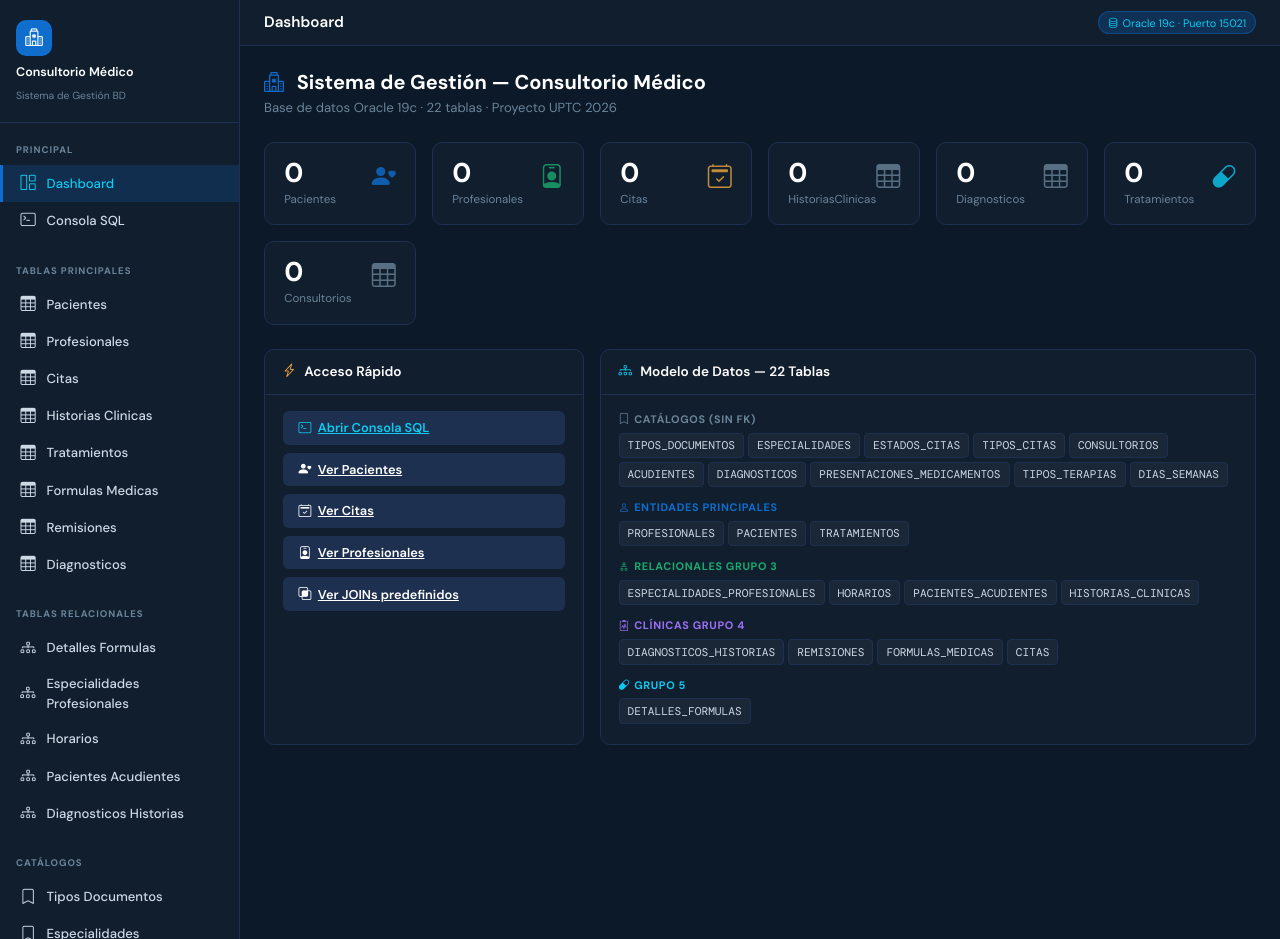
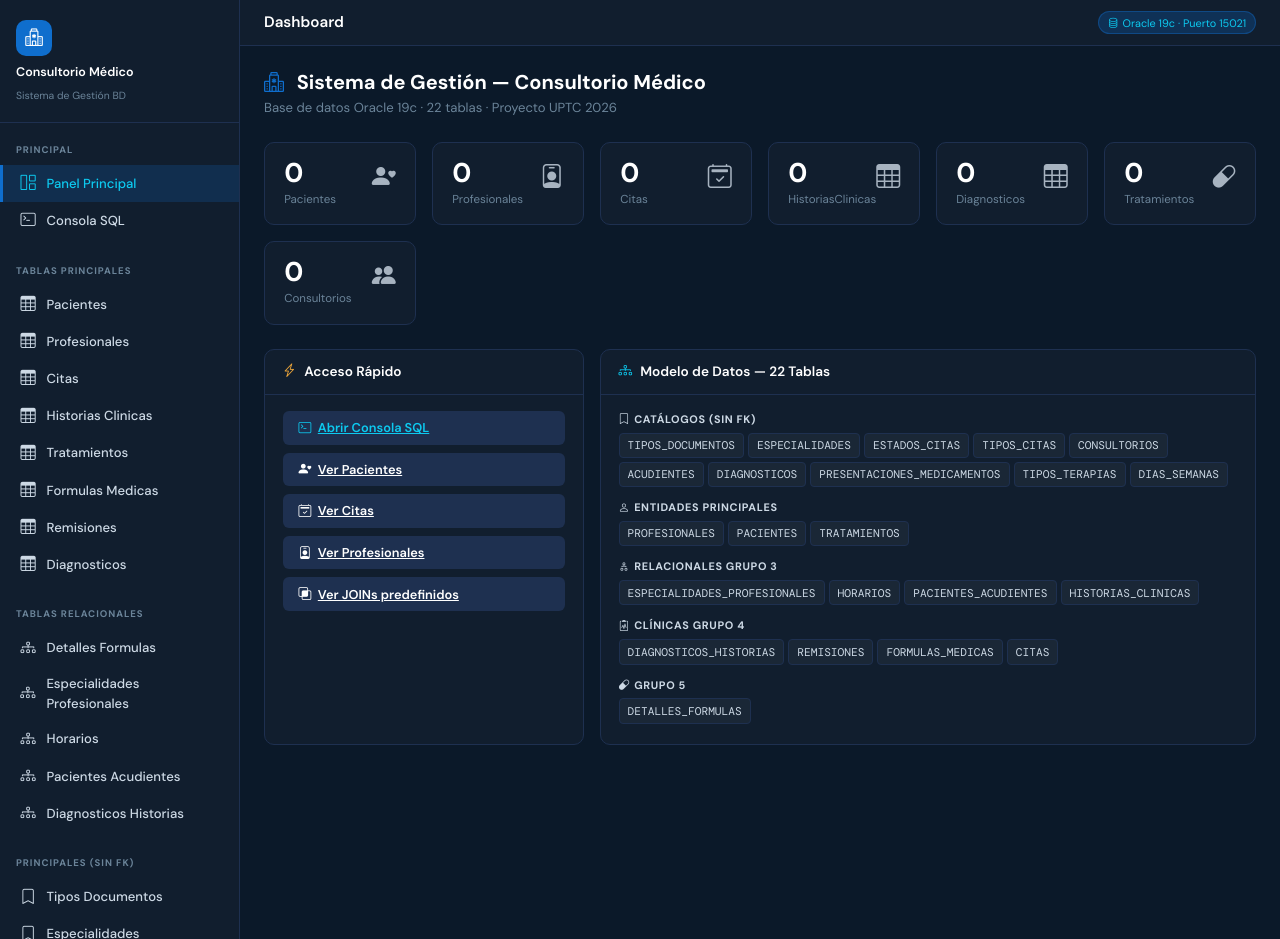
Before and after one commit to Andrea1411-coder/proyecto-bases-I, a Flask app: page / in a window 1280 px wide. Run offline with Flask 3, Linux system fonts and the light colour scheme; parts of the project's set-up code (start-up, migrations or seed data) failed here and were passed over.

Commit message:
cambios finales

```diff
--- a/app.py
+++ b/app.py
@@ -6,8 +6,8 @@ from models import db
 
 def create_app():
     app = Flask(__name__)
-    app.config.from_object(Config)
-    db.init_app(app)
+    app.config.from_object(Config) #Cargar cadena de conexion
+    db.init_app(app) # SQLAlchemy con Flask
 
     app.jinja_env.globals.update( #motor de Flask para renderizar HTML
         enumerate = enumerate,
--- a/routes/_init_.py
+++ b/routes/_init_.py
@@ -0,0 +1 @@
+# Routes package
--- a/templates/base.html
+++ b/templates/base.html
@@ -5,12 +5,12 @@
   <meta name="viewport" content="width=device-width, initial-scale=1.0"/>
   <title>{% block title %}Consultorio Médico{% endblock %} — UPTC 2026</title>
 
-  <!-- Google Fonts -->
+
   <link rel="preconnect" href="https://fonts.googleapis.com"/>
   <link rel="preconnect" href="https://fonts.gstatic.com" crossorigin/>
   <link href="https://fonts.googleapis.com/css2?family=DM+Sans:wght@300;400;500;600;700&family=DM+Mono:wght@400;500&display=swap" rel="stylesheet"/>
 
-  <!-- Bootstrap 5.3 + Icons -->
+
   <link href="https://cdn.jsdelivr.net/npm/bootstrap@5.3.2/dist/css/bootstrap.min.css" rel="stylesheet"/>
   <link href="https://cdn.jsdelivr.net/npm/bootstrap-icons@1.11.3/font/bootstrap-icons.min.css" rel="stylesheet"/>
 
@@ -41,7 +41,6 @@
       min-height: 100vh;
     }
 
-    /* ── Sidebar ──────────────────────────────────────────────────────── */
     #sidebar {
       width: var(--sidebar-w);
       min-height: 100vh;
@@ -131,7 +130,7 @@
       line-height: 1.6;
     }
 
-    /* ── Main content ─────────────────────────────────────────────────── */
+    /* Main */
     #main {
       margin-left: var(--sidebar-w);
       flex: 1;
@@ -170,7 +169,7 @@
       flex: 1;
     }
 
-    /* ── Cards / panels ───────────────────────────────────────────────── */
+    /* Cards / panels */
     .panel {
       background: var(--color-panel);
       border: 1px solid var(--color-border);
@@ -189,7 +188,7 @@
     }
     .panel-body { padding: 1rem 1.1rem; }
 
-    /* ── Tables ───────────────────────────────────────────────────────── */
+    /* Tablas */
     .data-table {
       width: 100%;
       border-collapse: collapse;
@@ -220,7 +219,7 @@
 
     .table-wrap { overflow-x: auto; }
 
-    /* ── Buttons ──────────────────────────────────────────────────────── */
+    /* Buttons */
     .btn-primary-custom {
       background: var(--color-primary);
       border: none;
@@ -255,7 +254,7 @@
     .btn-sm-icon.danger:hover { background: rgba(224,92,106,.15); color: var(--color-danger); border-color: var(--color-danger); }
     .btn-sm-icon.edit:hover   { background: rgba(15,110,205,.15); color: var(--color-accent); border-color: var(--color-primary); }
 
-    /* ── Forms ────────────────────────────────────────────────────────── */
+    /* Forms */
     .form-control-dark {
       background: #0b1929;
       border: 1px solid var(--color-border);
@@ -283,12 +282,11 @@
       display: block;
     }
 
-    /* ── Badges ───────────────────────────────────────────────────────── */
     .badge-inner  { background: rgba(26,171,109,.15); color: var(--color-success); border: 1px solid rgba(26,171,109,.3); padding: .2rem .5rem; border-radius: 4px; font-size: .68rem; font-weight: 600; }
     .badge-left   { background: rgba(15,110,205,.15); color: var(--color-accent);  border: 1px solid rgba(15,110,205,.3); padding: .2rem .5rem; border-radius: 4px; font-size: .68rem; font-weight: 600; }
     .badge-group  { background: rgba(240,168,58,.15);  color: var(--color-warning); border: 1px solid rgba(240,168,58,.3);  padding: .2rem .5rem; border-radius: 4px; font-size: .68rem; font-weight: 600; }
 
-    /* ── Alerts ───────────────────────────────────────────────────────── */
+    /* Alerts */
     .alert-custom {
       border-radius: 8px;
       padding: .65rem 1rem;
@@ -302,7 +300,6 @@
     .alert-danger-custom  { background: rgba(224,92,106,.1);  border: 1px solid rgba(224,92,106,.3); color: #f08090; }
     .alert-info-custom    { background: rgba(15,110,205,.1);  border: 1px solid rgba(15,110,205,.3); color: var(--color-accent); }
 
-    /* ── Misc ─────────────────────────────────────────────────────────── */
     .stat-card {
       background: var(--color-panel);
       border: 1px solid var(--color-border);
@@ -321,7 +318,6 @@
     ::-webkit-scrollbar-thumb { background: var(--color-border); border-radius: 3px; }
     ::-webkit-scrollbar-thumb:hover { background: var(--color-muted); }
 
-    /* mobile toggle */
     #sidebar-toggle { display: none; }
 
     @media (max-width: 768px) {
@@ -335,7 +331,7 @@
 </head>
 <body>
 
-<!-- ═══════════════ SIDEBAR ═════════════════════════════════════════════════ -->
+<!-- SIDEBAR -->
 <nav id="sidebar">
   <div class="sidebar-brand">
     <div class="logo-icon"><i class="bi bi-hospital"></i></div>
@@ -347,7 +343,7 @@
     <div class="nav-section-title">Principal</div>
     <a href="{{ url_for('index') }}"
        class="nav-link-custom {% if request.endpoint == 'index' %}active{% endif %}">
-      <i class="bi bi-grid-1x2"></i> Dashboard
+      <i class="bi bi-grid-1x2"></i> Panel Principal
     </a>
     <a href="{{ url_for('sql.consola') }}"
        class="nav-link-custom {% if request.blueprint == 'sql' %}active{% endif %}">
@@ -376,7 +372,7 @@
   </div>
 
   <div class="nav-section">
-    <div class="nav-section-title">Catálogos</div>
+    <div class="nav-section-title">Principales (Sin FK)</div>
     {% for t in ['TIPOS_DOCUMENTOS','ESPECIALIDADES','ESTADOS_CITAS','TIPOS_CITAS','CONSULTORIOS','ACUDIENTES','PRESENTACIONES_MEDICAMENTOS','TIPOS_TERAPIAS','DIAS_SEMANAS'] %}
     <a href="{{ url_for('tablas.listar', nombre_tabla=t) }}"
        class="nav-link-custom {% if request.view_args and request.view_args.get('nombre_tabla')==t %}active{% endif %}">
@@ -396,11 +392,11 @@
   <div class="sidebar-footer">
     Paola Camacho &amp; Andrea Correa<br/>
     Bases de Datos I — UPTC 2026<br/>
-    Ing. Mauro Pita Puerto
+    Ing. Mauro Pita
   </div>
 </nav>
 
-<!-- ═══════════════ MAIN ══════════════════════════════════════════════════════ -->
+<!-- MAIN  -->
 <div id="main">
   <div id="topbar">
     <div class="d-flex align-items-center gap-2">
@@ -413,7 +409,7 @@
   </div>
 
   <div class="page-body">
-    <!-- Flash messages -->
+
     {% with messages = get_flashed_messages(with_categories=true) %}
       {% if messages %}
         {% for category, message in messages %}
@@ -429,7 +425,7 @@
   </div>
 </div>
 
-<!-- Bootstrap JS -->
+
 <script src="https://cdn.jsdelivr.net/npm/bootstrap@5.3.2/dist/js/bootstrap.bundle.min.js"></script>
 {% block extra_scripts %}{% endblock %}
 </body>
--- a/templates/index.html
+++ b/templates/index.html
@@ -22,6 +22,7 @@
     'Historias Clínicas':('bi-journal-medical','#9c71f5'),
     'Diagnósticos':     ('bi-clipboard2-pulse','#e05c6a'),
     'Tratamientos':     ('bi-capsule',         '#0dcaf0'),
+    'Consultorios':     ('bi-people-fill',     '#0f6ecd'),
   } %}
   {% for label, count in stats.items() %}
     {% set icon_info = stat_icons.get(label, ('bi-table','#6b8499')) %}
@@ -32,14 +33,14 @@
             <div class="stat-value">{{ count }}</div>
             <div class="stat-label">{{ label }}</div>
           </div>
-          <i class="bi {{ icon_info[0] }}" style="font-size:1.5rem;color:{{ icon_info[1] }};opacity:.8"></i>
+          <i class="bi {{ icon_info[0] }}" style="font-size:1.5rem;opacity:.8" data-color="{{ icon_info[1] }}"></i>
         </div>
       </div>
     </div>
   {% endfor %}
 </div>
 
-<!-- Quick access -->
+
 <div class="row g-3">
   <!-- Acciones rápidas -->
   <div class="col-md-4">
@@ -89,7 +90,7 @@
           ] %}
           {% for grupo_nombre, icon, color, tablas in grupos %}
           <div class="col-12">
-            <div style="font-size:.68rem;font-weight:700;color:{{ color }};text-transform:uppercase;letter-spacing:.06em;margin-bottom:.35rem;">
+            <div style="font-size:.68rem;font-weight:700;text-transform:uppercase;letter-spacing:.06em;margin-bottom:.35rem;" data-color="{{ color }}">
               <i class="bi {{ icon }} me-1"></i>{{ grupo_nombre }}
             </div>
             <div class="d-flex flex-wrap gap-1 mb-1">
@@ -112,3 +113,9 @@
   </div>
 </div>
 {% endblock %}
+
+<script>
+document.querySelectorAll('[data-color]').forEach(el => {
+  el.style.color = el.dataset.color;
+});
+</script>
--- a/templates/sql/consola.html
+++ b/templates/sql/consola.html
@@ -118,7 +118,7 @@
         {% for grupo in consultas %}
         <div class="grupo-title">{{ grupo.grupo }}</div>
         {% for item in grupo.items %}
-        <div class="consulta-item" onclick="cargarConsulta({{ item.sql | tojson }})">
+        <div class="consulta-item" data-sql="{{ item.sql | e('html_attr') }}">
           {{ item.nombre }}
         </div>
         {% endfor %}
@@ -183,6 +183,10 @@ function cargarConsulta(sql) {
   document.getElementById('sql-editor').value = sql;
   document.getElementById('sql-editor').focus();
 }
+
+document.querySelectorAll('.consulta-item').forEach(el => {
+  el.addEventListener('click', () => cargarConsulta(el.dataset.sql));
+});
 
 function limpiar() {
   document.getElementById('sql-editor').value = '';
```
Also changed, not shown: templates/joins/resultados.html (+4 -4 lines), templates/tablas/formulario.html (+11 -3 lines), templates/tablas/lista.html (+2 -9 lines).
